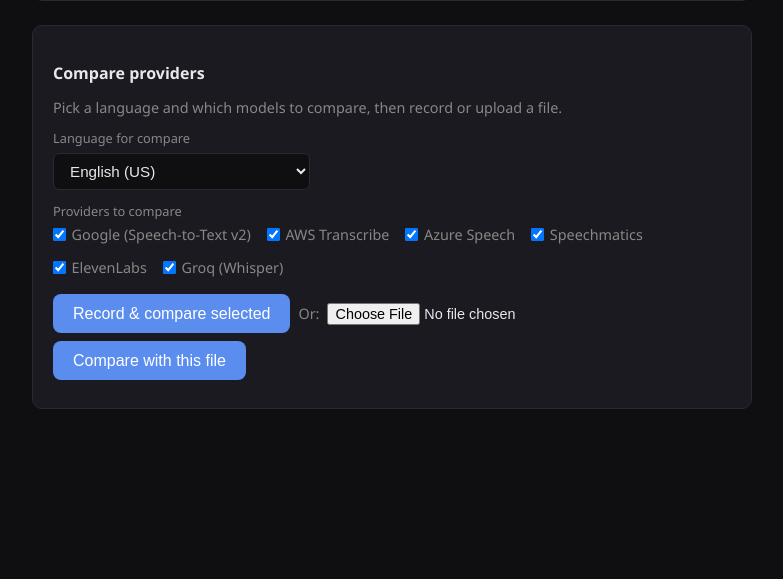
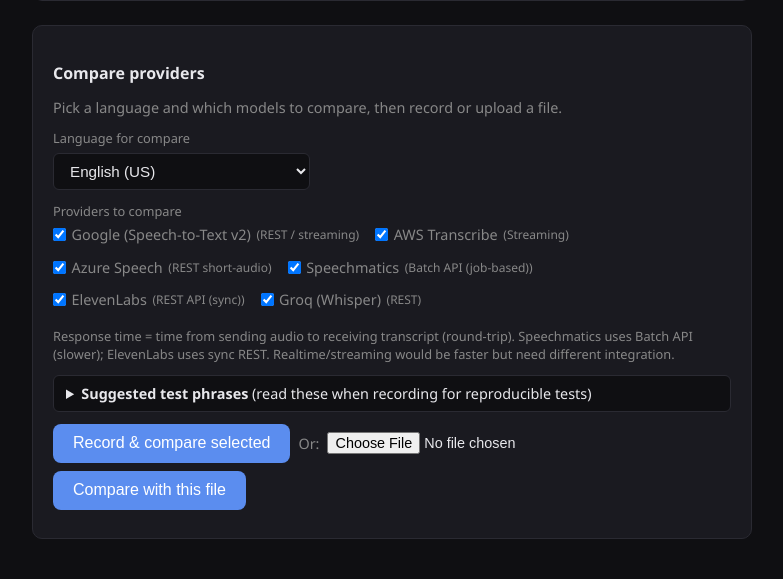
Before and after one commit to botbotaiagency-wq/SST, a Flask app: page / in a window 1280 px wide. Shown: the part 727-1306 px from the top of the page, without its empty margins (248-1031 px from the left). Before the commit the page ends 1136 px from the top, so only its background shows below. Run offline with Flask 3, Linux system fonts and the light colour scheme.

Commit message:
Client feedback: test phrases, download recording, response time labels, API type (Speechmatics Batch, ElevenLabs REST)
Made-with: Cursor

```diff
--- a/app.py
+++ b/app.py
@@ -245,17 +245,38 @@ def log_request():
 
 @app.route("/")
 def index():
+    # Standard test phrases for reproducible accuracy/latency tests (used in app and documented in README)
+    TEST_PHRASES = {
+        "en-US": [
+            "The quick brown fox jumps over the lazy dog.",
+            "Speech recognition accuracy and speed may vary by provider and network.",
+        ],
+        "ms-MY": [
+            "Selamat pagi, apa khabar? Saya sedang menguji ketepatan transkripsi.",
+            "Sistem pengecaman suara membandingkan enam penyedia perkhidmatan.",
+        ],
+        "id-ID": [
+            "Selamat pagi, apa kabar? Saya sedang menguji akurasi transkripsi.",
+            "Sistem pengenalan suara membandingkan enam penyedia layanan.",
+        ],
+        "zh-TW": ["今天天氣很好，我們來測試語音辨識的準確度。"],
+        "zh-CN": ["今天天气很好，我们来测试语音识别的准确度。"],
+        "ja-JP": ["おはようございます。音声認識の精度をテストしています。"],
+        "ko-KR": ["안녕하세요. 음성 인식 정확도를 테스트하고 있습니다."],
+        "th-TH": ["สวัสดีครับ กำลังทดสอบความแม่นยำของการจดจำเสียง"],
+    }
     return render_template(
         "index.html",
         languages=SUPPORTED_LANGUAGES,
         compare_providers=[
-            ("google", "Google (Speech-to-Text v2)"),
-            ("aws", "AWS Transcribe"),
-            ("azure", "Azure Speech"),
-            ("speechmatics", "Speechmatics"),
-            ("elevenlabs", "ElevenLabs"),
-            ("groq", "Groq (Whisper)"),
+            ("google", "Google (Speech-to-Text v2)", "REST / streaming"),
+            ("aws", "AWS Transcribe", "Streaming"),
+            ("azure", "Azure Speech", "REST short-audio"),
+            ("speechmatics", "Speechmatics", "Batch API (job-based)"),
+            ("elevenlabs", "ElevenLabs", "REST API (sync)"),
+            ("groq", "Groq (Whisper)", "REST"),
         ],
+        test_phrases=TEST_PHRASES,
     )
 
 
--- a/templates/index.html
+++ b/templates/index.html
@@ -83,6 +83,14 @@
     .btn.danger { background: #c53030; }
     .btn.danger:hover { background: #e53e3e; }
     .btn.recording { background: var(--error); animation: pulse 1s infinite; }
+    .btn-secondary { background: var(--border); color: var(--text); }
+    .btn-secondary:hover { background: #3a3a42; }
+    .api-type-tag { font-size: 0.75rem; color: var(--muted); font-weight: normal; }
+    .test-phrases-box { margin-bottom: 0.75rem; font-size: 0.9rem; }
+    .test-phrases-box details { background: var(--bg); border: 1px solid var(--border); border-radius: 6px; padding: 0.5rem 0.75rem; }
+    .test-phrases-box summary { cursor: pointer; }
+    .test-phrases-content { margin-top: 0.5rem; }
+    .test-phrases-lang { margin-bottom: 0.35rem; }
     @keyframes pulse { 50% { opacity: 0.85; } }
     .transcript-box {
       background: var(--bg);
@@ -130,6 +138,8 @@
     .compare-providers-list { display: flex; flex-wrap: wrap; gap: 0.5rem 1rem; align-items: center; }
     .compare-provider-cb-label { display: inline-flex; align-items: center; gap: 0.35rem; font-size: 0.9rem; cursor: pointer; }
     .compare-provider-cb-label input { margin: 0; }
+    .compare-latency-summary { font-size: 0.9rem; color: var(--muted); margin-bottom: 0.75rem; padding: 0.5rem 0; border-bottom: 1px solid var(--border); }
+    .compare-latency-summary strong { color: var(--text); }
     .upload-row { margin-top: 0.75rem; display: flex; align-items: center; gap: 0.5rem; flex-wrap: wrap; }
     .upload-row input[type="file"] { font-size: 0.9rem; color: var(--text); }
     .help { font-size: 0.8rem; color: var(--muted); margin-top: 0.5rem; }
@@ -195,16 +205,28 @@
       <div class="compare-providers-row" style="margin-bottom: 0.75rem;">
         <label class="compare-providers-label">Providers to compare</label>
         <div class="compare-providers-list">
-          {% for value, label in compare_providers %}
-          <label class="compare-provider-cb-label"><input type="checkbox" class="compare-provider-cb" value="{{ value }}" checked /> {{ label }}</label>
+          {% for value, label, api_type in compare_providers %}
+          <label class="compare-provider-cb-label" title="{{ api_type }}"><input type="checkbox" class="compare-provider-cb" value="{{ value }}" checked /> {{ label }} <span class="api-type-tag">({{ api_type }})</span></label>
           {% endfor %}
         </div>
+      </div>
+      <p class="help" style="margin-bottom: 0.75rem; font-size: 0.8rem;">Response time = time from sending audio to receiving transcript (round-trip). Speechmatics uses Batch API (slower); ElevenLabs uses sync REST. Realtime/streaming would be faster but need different integration.</p>
+      <div class="test-phrases-box">
+        <details>
+          <summary><strong>Suggested test phrases</strong> (read these when recording for reproducible tests)</summary>
+          <div class="test-phrases-content">
+            {% for lang_code, phrases in test_phrases.items() %}
+            <div class="test-phrases-lang"><strong>{{ lang_code }}</strong>: {{ phrases[0] }}{% if phrases|length > 1 %} | {{ phrases[1] }}{% endif %}</div>
+            {% endfor %}
+          </div>
+        </details>
       </div>
       <div class="upload-row" style="margin-bottom: 0.5rem;">
         <button type="button" class="btn" id="compareBtn">Record & compare selected</button>
         <span style="color: var(--muted); font-size: 0.9rem;">Or:</span>
         <input type="file" id="compareFile" accept="audio/*" />
         <button type="button" class="btn" id="compareFileBtn">Compare with this file</button>
+        <button type="button" class="btn btn-secondary" id="downloadCompareRecordingBtn" style="display: none;" title="Download the last recording used for compare so you can re-run the same file">Download recording (re-test)</button>
       </div>
       <div class="compare-results" id="compareResults"></div>
     </div>
@@ -226,6 +248,7 @@
     let mediaRecorder = null;
     let stream = null;
     let isRecording = false;
+    let lastCompareBlob = null;
 
     function setStatus(msg, type = '') {
       statusEl.textContent = msg;
@@ -492,7 +515,11 @@
       }
     });
 
+    const downloadCompareRecordingBtn = document.getElementById('downloadCompareRecordingBtn');
+
     async function runCompareWithBlob(blob) {
+      lastCompareBlob = blob;
+      downloadCompareRecordingBtn.style.display = blob ? 'inline-block' : 'none';
       const language = compareLanguageSelect.value;
       const providerCheckboxes = document.querySelectorAll('.compare-provider-cb:checked');
       const providers = Array.from(providerCheckboxes).map(cb => cb.value);
@@ -503,6 +530,7 @@
       compareResults.innerHTML = '';
       setStatus('Comparing ' + providers.length + ' provider(s)…', '');
       const filename = blob instanceof File ? blob.name : (blob.name || 'audio.wav');
+      const latencyResults = [];
       for (const prov of providers) {
         const form = new FormData();
         form.append('audio', blob, filename.endsWith('.wav') ? filename : 'audio.wav');
@@ -515,9 +543,11 @@
         const textEl = div.querySelector('.text');
         const metaEl = div.querySelector('.meta');
         const start = Date.now();
+        let elapsedSec = null;
         try {
           const r = await fetch('/api/transcribe', { method: 'POST', body: form });
-          const elapsed = ((Date.now() - start) / 1000).toFixed(2);
+          elapsedSec = (Date.now() - start) / 1000;
+          const elapsed = elapsedSec.toFixed(2);
           const contentType = r.headers.get('content-type') || '';
           if (!contentType.includes('application/json')) {
             const text = await r.text();
@@ -526,7 +556,8 @@
             const data = await r.json();
             if (data.ok) {
               textEl.textContent = data.text || '(empty)';
-              metaEl.textContent = elapsed + ' s';
+              metaEl.textContent = 'Response time (round-trip): ' + elapsed + ' s';
+              latencyResults.push({ name: prov.charAt(0).toUpperCase() + prov.slice(1), sec: elapsedSec });
             } else {
               textEl.textContent = 'Error: ' + (data.error || '');
             }
@@ -535,8 +566,25 @@
           textEl.textContent = 'Request failed: ' + e.message;
         }
       }
+      if (latencyResults.length > 0) {
+        latencyResults.sort((a, b) => a.sec - b.sec);
+        const summaryEl = document.createElement('div');
+        summaryEl.className = 'compare-latency-summary';
+        summaryEl.innerHTML = '<strong>Response time (round-trip, lower is better):</strong> ' + latencyResults.map(function (x) { return x.name + ' ' + x.sec.toFixed(2) + 's'; }).join(' &middot; ');
+        compareResults.insertBefore(summaryEl, compareResults.firstChild);
+      }
       setStatus('Compare done.', 'success');
     }
+
+    downloadCompareRecordingBtn.addEventListener('click', () => {
+      if (!lastCompareBlob) return;
+      const a = document.createElement('a');
+      a.href = URL.createObjectURL(lastCompareBlob);
+      a.download = 'stt_compare_recording.wav';
+      a.click();
+      URL.revokeObjectURL(a.href);
+      setStatus('Downloaded. Use "Compare with this file" and select this WAV to re-run the same test.', 'success');
+    });
 
     compareFileBtn.addEventListener('click', async () => {
       if (!compareFileInput.files || !compareFileInput.files[0]) {
```
Also changed, not shown: README.md.
